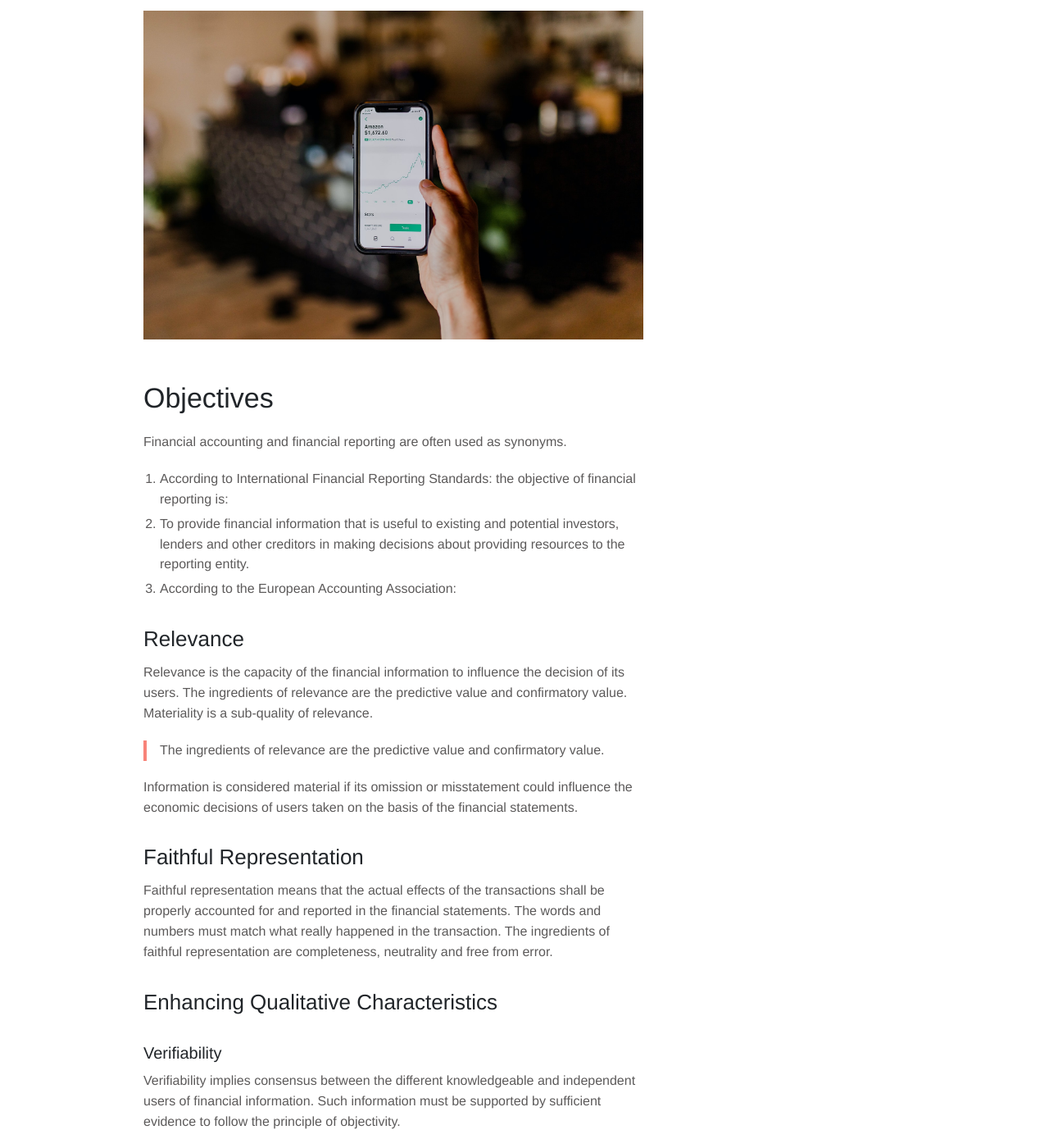
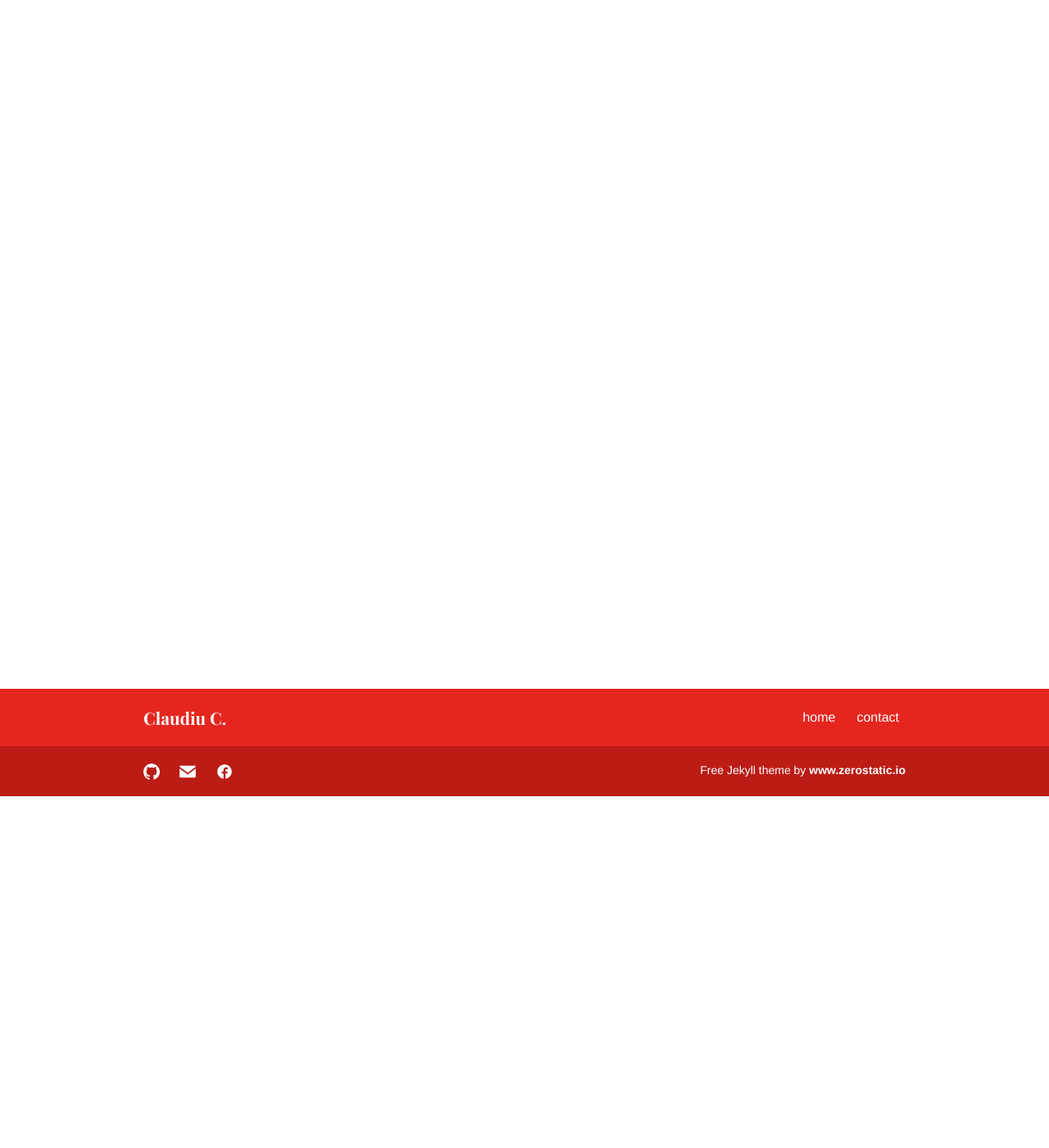
Before and after one commit to claudiuco/claudiuco.github.io, a Jekyll site: the page built from _services/sysadmin.md, in a window 1280 px wide and 1400 px high, scrolled down 429 px. Shown: the whole window at 82% size. Built offline with Jekyll 4.4.1, drawn with Linux system fonts in a browser that asks for light colours; some of the changed text lies outside the part shown.

Commit message:
remove artifacts sysadmin.md

```diff
--- a/_services/sysadmin.md
+++ b/_services/sysadmin.md
@@ -5,84 +5,4 @@
 weight: 6
 ---
 
-Lorem markdownum **Achaica revolutaque amore**, penitus puppes nec furit,
-clipeus fatetur, mira inter accedere. Dedit dum raptoresque Oete dolorem
-Cretaeas enim [ipse pectora excusat](#in-poscat) candentibus fertur? Furtiva
-Orontes Erysicthona dona, est per Achille viridi draconis cultis mota milia.
-
-![Accounting Services](/images/austin-distel-nGc5RT2HmF0-unsplash.jpg)
-
-# Objectives
-
-Financial accounting and financial reporting are often used as synonyms.
-
-1. According to International Financial Reporting Standards: the objective of financial reporting is:
-2. To provide financial information that is useful to existing and potential investors, lenders and other creditors in making decisions about providing resources to the reporting entity.
-3. According to the European Accounting Association:
-
-## Relevance
-
-Relevance is the capacity of the financial information to influence the decision of its users. The ingredients of relevance are the predictive value and confirmatory value. Materiality is a sub-quality of relevance.
-
-> The ingredients of relevance are the predictive value and confirmatory value.
-
-Information is considered material if its omission or misstatement could influence the economic decisions of users taken on the basis of the financial statements.
-
-## Faithful Representation
-
-Faithful representation means that the actual effects of the transactions shall be properly accounted for and reported in the financial statements. The words and numbers must match what really happened in the transaction. The ingredients of faithful representation are completeness, neutrality and free from error.
-
-## Enhancing Qualitative Characteristics
-
-### Verifiability
-
-Verifiability implies consensus between the different knowledgeable and independent users of financial information. Such information must be supported by sufficient evidence to follow the principle of objectivity.
-
-### Comparability
-
-Comparability is the uniform application of accounting methods across entities in the same industry. The principle of consistency is under comparability. Consistency is the uniform application of accounting across points in time within an entity.
-
-### Understandability
-
-Understandability means that accounting reports should be expressed as clearly as possible and should be understood by those to whom the information is relevant.
-Timeliness: Timeliness implies that financial information must be presented to the users before a decision is to be made.
-
----
-
-## Statement of cash flows
-
-The statement of cash flows considers the inputs and outputs in concrete cash within a stated period. The general template of a cash flow statement is as follows: Cash Inflow - Cash Outflow + Opening Balance = Closing Balance
-
-| Cash Inflow | Outflow   | Opening Balance |
-| ----------- | --------- | --------------- |
-| _Monday_    | `Tuesday` | **Wednesday**   |
-| 1           | 2         | 3               |
-
-**Example 1:** in the beginning of September, Ellen started out with $5 in her bank account. During that same month, Ellen borrowed $20 from Tom. At the end of the month, Ellen bought a pair of shoes for $7. Ellen's cash flow statement for the month of September looks like this:
-
-- Cash inflow: $20
-- Cash outflow:$7
-- Opening balance: $5
-- Closing balance: $20 – $7 + $5 = $18
-
-**Example 2:** in the beginning of June, WikiTables, a company that buys and resells tables, sold 2 tables. They'd originally bought the tables for $25 each, and sold them at a price of $50 per table. The first table was paid out in cash however the second one was bought in credit terms. WikiTables' cash flow statement for the month of June looks like this:
-
-> **Important:** the cash flow statement only considers the exchange of actual cash, and ignores what the person in question owes or is owed.
-
-## Statement of financial position (balance sheet)
-
-The balance sheet is the financial statement showing a firm's assets, liabilities and equity (capital) at a set point in time, usually the end of the fiscal year reported on the accompanying income statement.
-
-- **fixed assets**
-  - property
-  - building
-  - equipment (such as factory machinery)
-- **intangible assets**
-  - copyrights
-  - trademarks
-  - patents
-    - pending
-    - international
-- goodwill
-
-Owner's equity, sometimes referred to as net assets, is represented differently depending on the type of business ownership. Business ownership can be in the form of a sole proprietorship, partnership, or a corporation. For a corporation, the owner's equity portion usually shows common stock, and retained earnings (earnings kept in the company). Retained earnings come from the retained earnings statement, prepared prior to the balance sheet.
+# PAGE IN CONSTRUCTION
```
